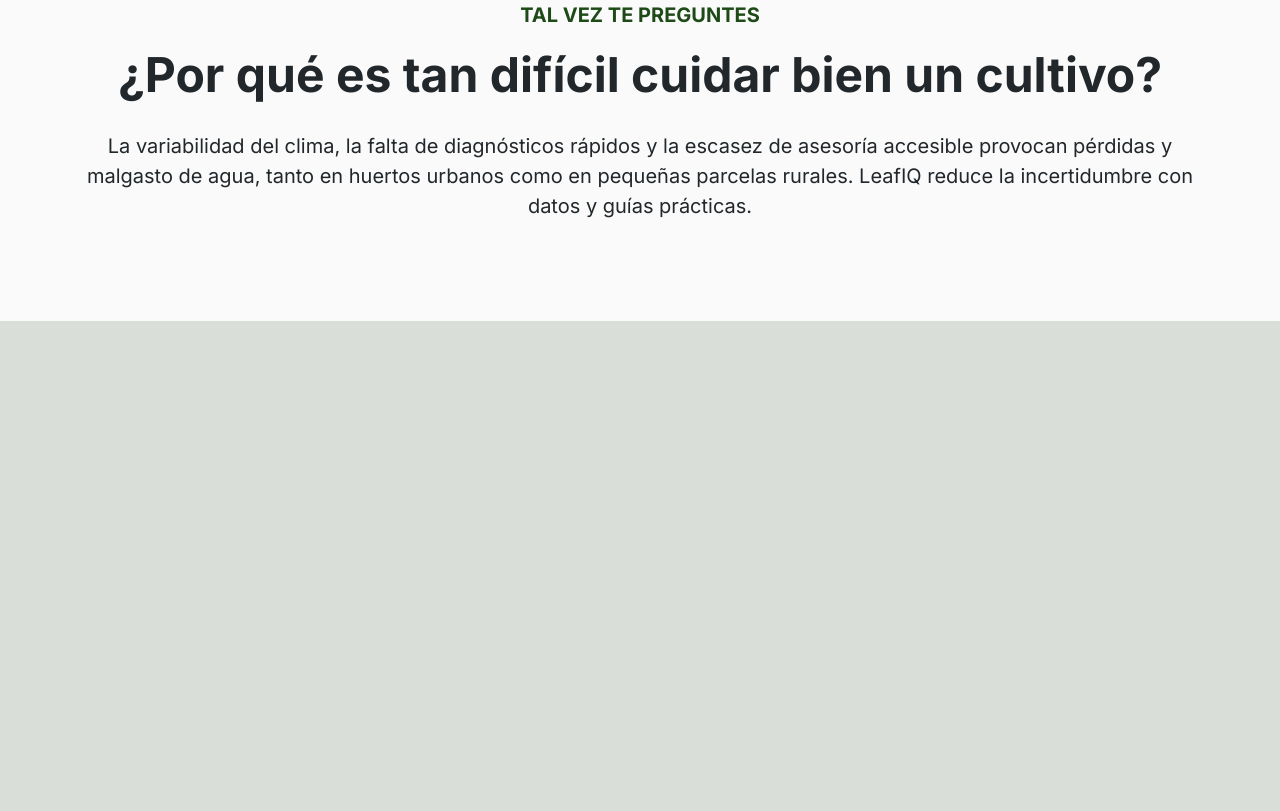
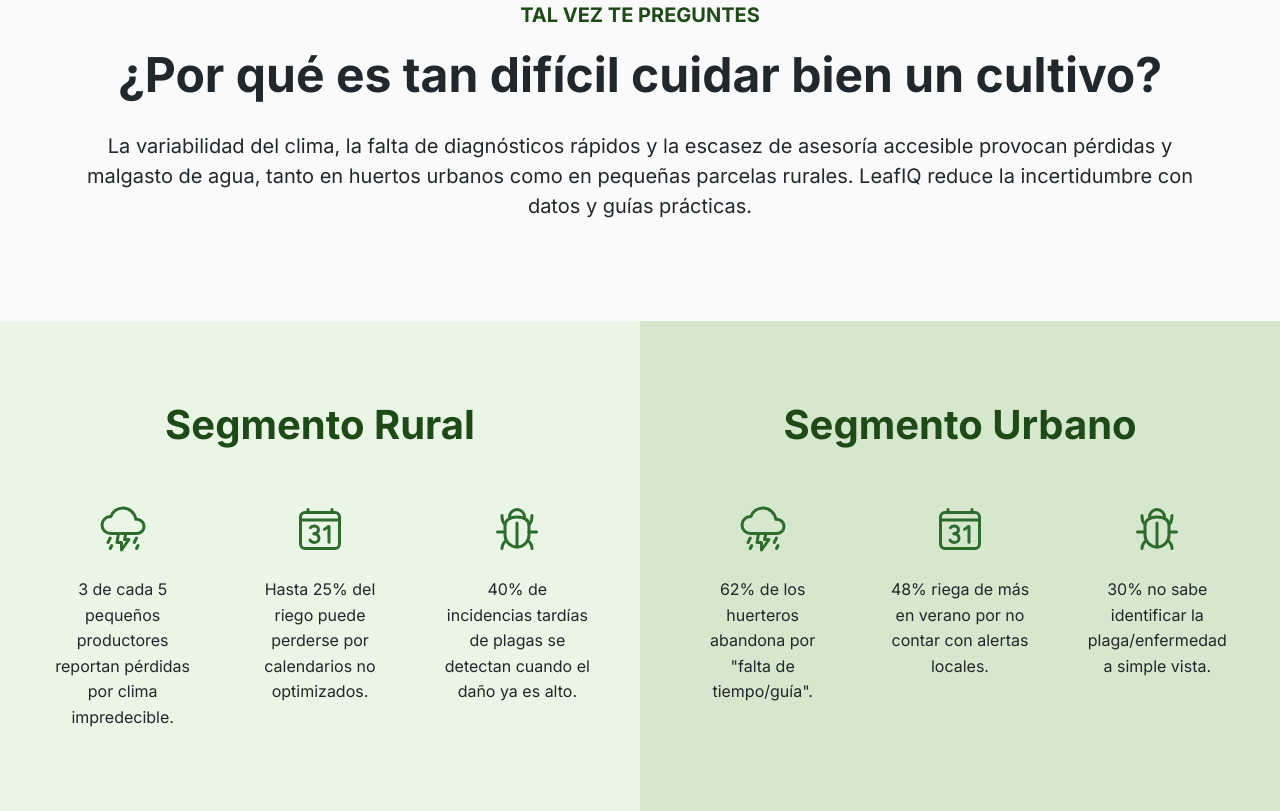
Before and after one commit to DaronCameloft/LeaftIQ-Landing-Page, a plain HTML site: page index.html in a window 1280 px wide. Shown: the part 3915-4726 px from the top of the page. Before the commit the page ends 4236 px from the top, so only its background shows below. Drawn offline with Linux system fonts and the light colour scheme.

Commit message:
feat: Implementación inicial de segmentos

```diff
--- /dev/null
+++ b/components/segments/segments.css
@@ -0,0 +1,102 @@
+.segments {
+    display: grid;
+    grid-template-columns: 1fr 1fr;
+    width: 100%;
+}
+
+.segments__segment {
+    padding: 80px 40px;
+}
+
+.segments__segment--rural {
+    background-color: #E9F5E5;
+}
+.segments__segment--urbano {
+    background-color: #D5E7CC;
+}
+
+.segments__title {
+    color: #1E4A17;
+    font-size: 40px;
+    line-height: 48px;
+    font-weight: 700;
+    text-align: center;
+    text-transform: capitalize;
+    margin-bottom: 3.5rem;
+}
+
+.segments__stats-grid {
+    display: grid;
+    grid-template-columns: 1fr 1fr 1fr;
+    gap: 2rem;
+    align-items: start;
+}
+
+.segments__stat {
+    text-align: center;
+    max-width: 146px;
+    margin-left: auto;
+    margin-right: auto;
+}
+
+.segments__icon {
+    background-color: #2E6C2E;
+
+    width: 48px;
+    height: 48px;
+
+    margin-left: auto;
+    margin-right: auto;
+    margin-bottom: 1.5rem;
+
+    mask-size: contain;
+    mask-position: center;
+    mask-repeat: no-repeat;
+    -webkit-mask-size: contain;
+    -webkit-mask-position: center;
+    -webkit-mask-repeat: no-repeat;
+}
+
+.icon--thunderstorm {
+    mask-image: url('../../assets/icons/thunderstorm.svg');
+    -webkit-mask-image: url('../../assets/icons/thunderstorm.svg');
+}
+
+.icon--calendar {
+    mask-image: url('../../assets/icons/calendar.svg');
+    -webkit-mask-image: url('../../assets/icons/calendar.svg');
+}
+
+.icon--bug {
+    mask-image: url('../../assets/icons/bug.svg');
+    -webkit-mask-image: url('../../assets/icons/bug.svg');
+}
+
+.segments__text {
+    font-size: 16px;
+    font-weight: 500;
+    line-height: 1.6;
+    color: #21272A;
+}
+
+@media (max-width: 992px) {
+    .segments__stats-grid {
+        grid-template-columns: 1fr;
+        gap: 2.5rem;
+    }
+
+    .segments__segment {
+        padding: 60px 30px;
+    }
+}
+
+@media (max-width: 768px) {
+    .segments {
+        grid-template-columns: 1fr;
+    }
+
+    .segments__title {
+        font-size: 32px;
+        line-height: 40px;
+    }
+}
--- a/index.html
+++ b/index.html
@@ -10,6 +10,8 @@
     <link rel="stylesheet" href="components/hero/hero.css">
     <link rel="stylesheet" href="components/hero/hero-static.css">
     <link rel="stylesheet" href="components/problem/problem.css">
+    <link rel="stylesheet" href="components/segments/segments.css">
+
 </head>
 
 <body>
@@ -126,6 +128,62 @@
             </div>
         </section>
 
+        <section class="segments">
+            <div class="segments__segment segments__segment--rural">
+                <h3 class="segments__title">segmento rural</h3>
+
+                <div class="segments__stats-grid">
+                    <div class="segments__stat">
+                        <div class="segments__icon icon--thunderstorm"></div>
+                        <p class="segments__text">
+                            3 de cada 5 pequeños productores reportan pérdidas por clima impredecible.
+                        </p>
+                    </div>
+
+                    <div class="segments__stat">
+                        <div class="segments__icon icon--calendar"></div>
+                        <p class="segments__text">
+                            Hasta 25% del riego puede perderse por calendarios no optimizados.
+                        </p>
+                    </div>
+
+                    <div class="segments__stat">
+                        <div class="segments__icon icon--bug"></div>
+                        <p class="segments__text">
+                            40% de incidencias tardías de plagas se detectan cuando el daño ya es alto.
+                        </p>
+                    </div>
+                </div>
+            </div>
+
+            <div class="segments__segment segments__segment--urbano">
+                <h3 class="segments__title">segmento urbano</h3>
+
+                <div class="segments__stats-grid">
+                    <div class="segments__stat">
+                        <div class="segments__icon icon--thunderstorm"></div>
+                        <p class="segments__text">
+                            62% de los huerteros abandona por "falta de tiempo/guía".
+                        </p>
+                    </div>
+
+                    <div class="segments__stat">
+                        <div class="segments__icon icon--calendar"></div>
+                        <p class="segments__text">
+                            48% riega de más en verano por no contar con alertas locales.
+                        </p>
+                    </div>
+
+                    <div class="segments__stat">
+                        <div class="segments__icon icon--bug"></div>
+                        <p class="segments__text">
+                            30% no sabe identificar la plaga/enfermedad a simple vista.
+                        </p>
+                    </div>
+                </div>
+            </div>
+        </section>
+
     </main>
     <script src="js/main.js"></script>
     <script src="components/header/header.js"></script>
```
Also changed, not shown: assets/icons/bug.svg (added), assets/icons/calendar.svg (added), assets/icons/thunderstorm.svg (added).
